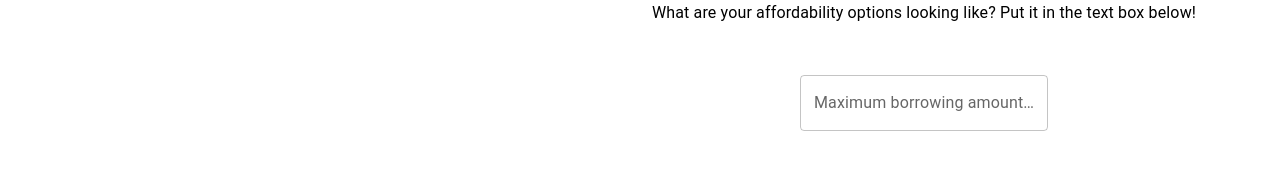
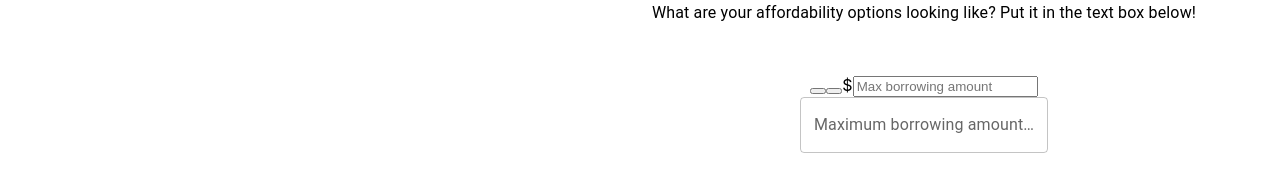
Before and after one commit to Solverpilen/COS30049-Assignment-2, a React (Create React App) app in the folder housing_enjoyers_website/: page /Affordability in a window 1280 px wide. Shown: the part 486-665 px from the top of the page. Built offline with nearby package versions, Linux system fonts and the light colour scheme; no server answers.

Commit message:
Attempted number input replacement
doesn't style yet

```diff
--- a/housing_enjoyers_website/package.json
+++ b/housing_enjoyers_website/package.json
@@ -5,6 +5,7 @@
 	"dependencies": {
 		"@emotion/react": "^11.13.3",
 		"@emotion/styled": "^11.13.0",
+		"@mui/base": "^5.0.0-beta.61",
 		"@mui/icons-material": "^6.1.5",
 		"@mui/material": "^6.1.5",
 		"@testing-library/jest-dom": "^5.17.0",
--- a/housing_enjoyers_website/src/pages/Affordability.js
+++ b/housing_enjoyers_website/src/pages/Affordability.js
@@ -3,9 +3,10 @@ import createPieChart from '../components/charts/createPieChart.js';
 import { Grid, Container, Paper } from '@mui/material';
 import TextField from '@mui/material/TextField';
 import Box from '@mui/material/Box';
+import Button from '@mui/material/Button';
+import { Unstable_NumberInput as NumberInput } from '@mui/base/Unstable_NumberInput';
 import axios from 'axios'
 import React, { useEffect, useState } from 'react';
-import Button from '@mui/material/Button';
 
 import Typography from '@mui/material/Typography';
 
@@ -46,17 +47,14 @@ function Affordability() {
             <Grid container item xs={12} spacing={10} justifyContent="center">
 
                 <Grid xs = {12} md = {6} xs={{display: "flex", justifyContent : "center"}}>
-            <div>
-                {defaultPieChart}
-            </div>
+                    <div>{defaultPieChart}</div>
                 </Grid>
-            <Grid  container spacing={6}
-            item xs={12} md={6} xs={{display: "flex"}}
-            >
 
-                <Box xs={{display: "flex", flexDirection: 'column'} }
-                >
-                <Typography className='text_box' align='justify' xs={{border: '2px solid #1976d2' , borderRadius: '16px'}}>The median weekly income of Australia is $1,500 in 2023. If that person works 50 weeks of the year
+                <Grid container spacing={6} item xs={12} md={6} xs={{display: "flex"}}>
+
+                    <Box xs={ {display: "flex", flexDirection: 'column'} }>
+                    <Typography className='text_box' align='justify' xs={{border: '2px solid #1976d2' , borderRadius: '16px'}}>
+                        The median weekly income of Australia is $1,500 in 2023. If that person works 50 weeks of the year
                         then that comes to a total of $75,000 per year. Assuming monthly expenses of 1,000 per month,
                         this particular person can borrow a maximum of $394,000 to pay for their property.
                         This is what the pie chart to the left shows the affordability of such properties from 2017 to 2018 according
@@ -69,43 +67,30 @@ function Affordability() {
 
                     <Box style={{paddingTop: '50px'}} >
 
-                <TextField id="outlined-basic" label="Maximum borrowing amount ($)" variant="outlined"
-                onChange={(event) => {
-                setIncome(parseInt(event.target.value));}}/>
+                        <NumberInput min="0" step="500" shiftMultiplier="10" startAdornment="$" placeholder="Max borrowing amount" required="true"
+                            onChange={ (event) => { setIncome(parseInt(event.target.value)); } }
+                        />
+
+                        <TextField type="number" id="outlined-basic" label="Maximum borrowing amount ($)" variant="outlined" placeholder="75000" step=""
+                            onChange={ (event) => { setIncome(parseInt(event.target.value)); } }
+                        />
 
                     </Box>
                         <Grid container spacing={10} justifyContent="center" style={{ paddingTop: '50px' }}>
-
                             <Grid item>
                                 <Button variant="outlined">Calculate Affordability</Button>
 
                             </Grid>
+
                             <Grid item>
                                 <Button variant="outlined">Return to Default Data</Button>
                             </Grid>
-
-
-
+                        </Grid>
+                    </Box>
+                </Grid>
+                <Grid display="flex" alignItems="center">
 
                 </Grid>
-
-
-
-                </Box>
-
-
-            </Grid>
-
-
-
-
-
-        <Grid display="flex" alignItems="center">
-
-
-
-        </Grid>
-
             </Grid>
         </Grid>
 
--- a/housing_enjoyers_website/src/pages/Home.js
+++ b/housing_enjoyers_website/src/pages/Home.js
@@ -6,8 +6,8 @@ function Home() {
     return (
 
         <div className="background fade_in_image">
-         <ResponsiveAppBar />
-        <h1 className="fade_in_move title"> Welcome to Housing Enjoyers Predictive Website!</h1>
+            <ResponsiveAppBar />
+            <h1 className="fade_in_move title"> Welcome to Housing Enjoyers Predictive Website!</h1>
         </div>
 
     );
```
Also changed, not shown: 1 other file (tests, documents, lock files or other folders). Lines whose indentation alone changed are shown as unchanged.
